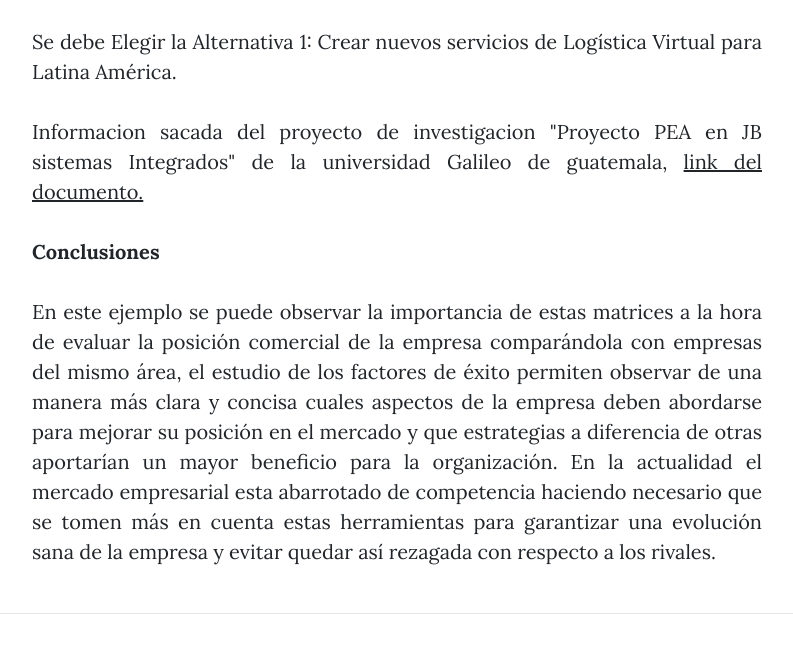
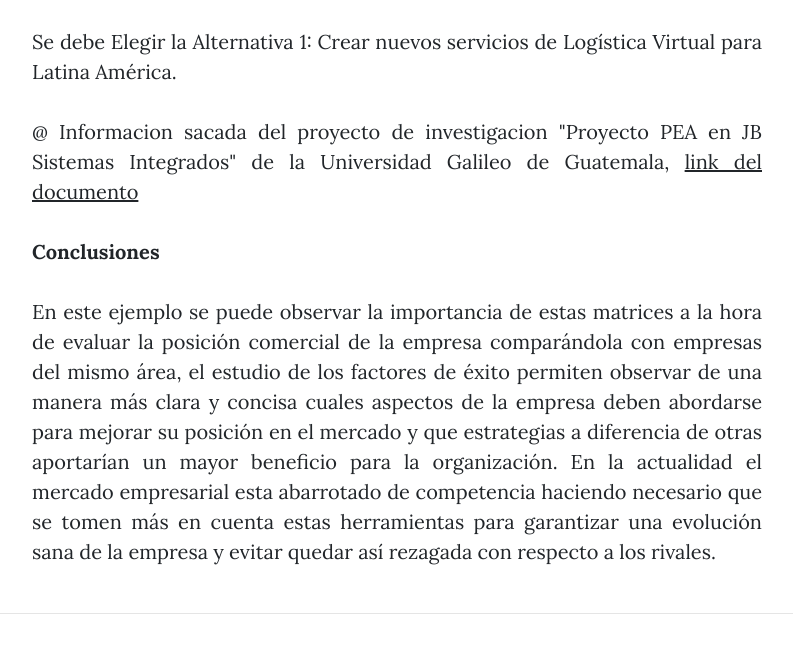
Before and after one commit to SantiagoLiscano/newmatrices, a website: page index.html in a window 1280 px wide. Shown: the part 6078-6736 px from the top of the page, without its empty margins (243-1036 px from the left). Drawn offline with nearby package versions, Linux system fonts and the light colour scheme.

Commit message:
Update index.html
link2

```diff
--- a/index.html
+++ b/index.html
@@ -155,7 +155,7 @@
 
               <p>Se debe Elegir la Alternativa 1: Crear nuevos servicios de Logística Virtual para Latina América.</p>
 
-            <p>Informacion sacada del proyecto de investigacion "Proyecto PEA en JB sistemas Integrados" de la universidad Galileo de guatemala, <a href="https://www.scribd.com/doc/38932425/proyecto-de-planeacion-estrategica"><span>link del documento.</span></a></p>
+            <p>@ Informacion sacada del proyecto de investigacion "Proyecto PEA en JB Sistemas Integrados" de la Universidad Galileo de Guatemala, <a href="https://www.scribd.com/doc/38932425/proyecto-de-planeacion-estrategica"><span>link del documento</span></a></p>
 
             <p><strong>Conclusiones</strong></p>
 
```
